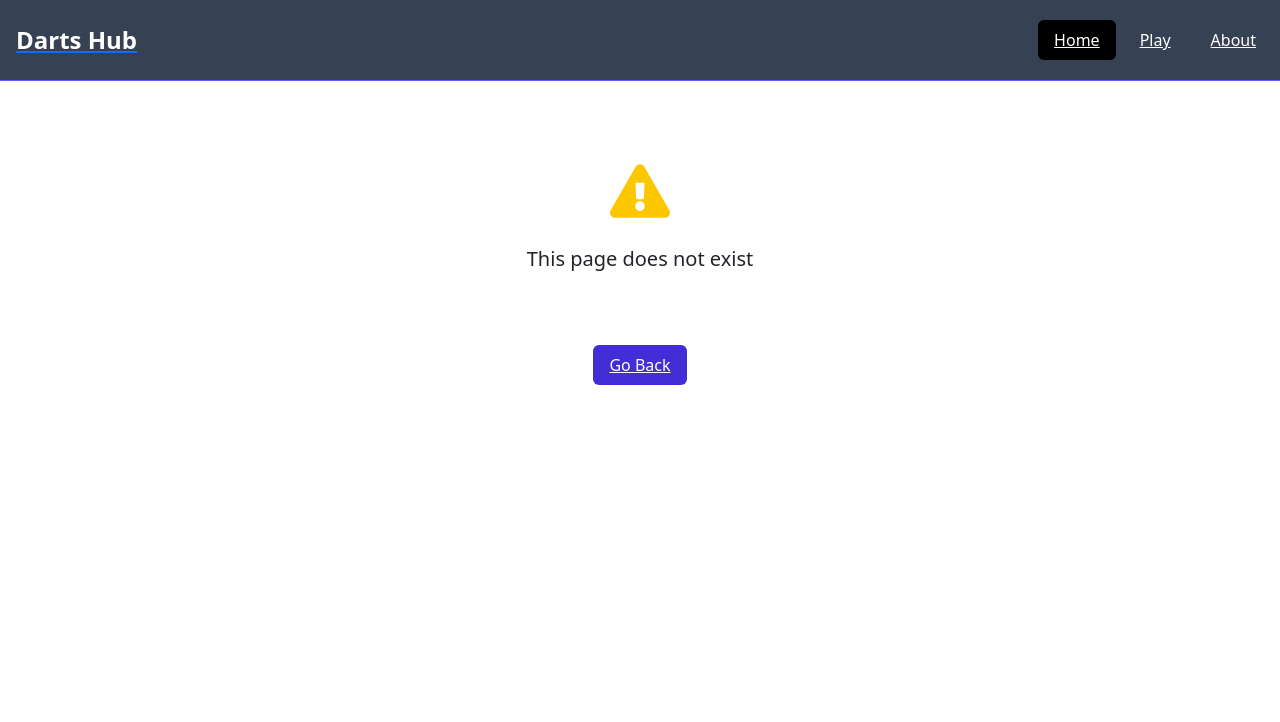
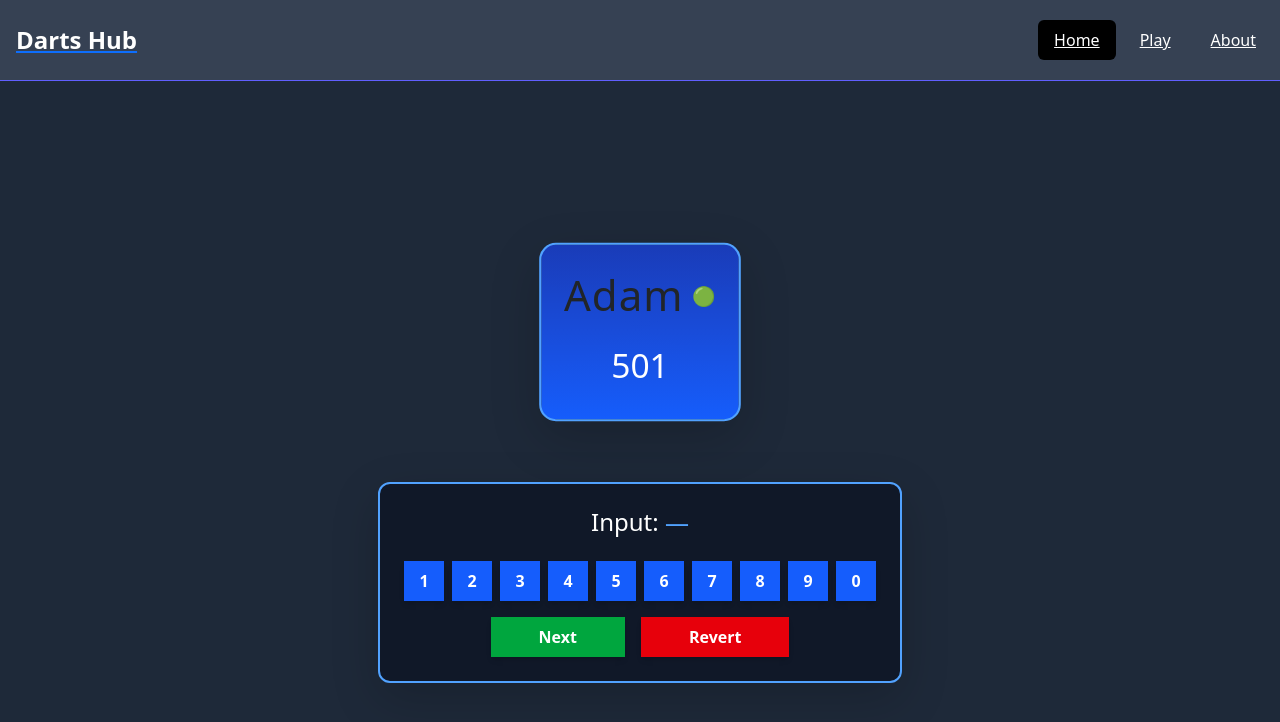
Before and after one commit to majkusi/DartReact, a React (Vite) app: page /game in a window 1280 px wide. Shown: the top 722 px of the page. Built offline with nearby package versions, Linux system fonts and the light colour scheme; a small style sheet from the web is missing.

Commit message:
Added PlayerCard, GameViewPage and fixed some styling across affected files

```diff
--- a/src/App.tsx
+++ b/src/App.tsx
@@ -9,6 +9,7 @@ import MainLayout from "./layouts/MainLayout";
 import HomePage from "./pages/HomePage";
 import CreateGamePage from "./pages/CreateGamePage";
 import CreateX01GamePage from "./pages/CreateX01GamePage";
+import GameViewPage from "./pages/GameViewPage";
 /// rafce
 const router = createBrowserRouter(
   createRoutesFromElements(
@@ -16,6 +17,7 @@ const router = createBrowserRouter(
       <Route index element={<HomePage />} />
       <Route path="/createGame" element={<CreateGamePage />} />
       <Route path="/createGame/X01" element={<CreateX01GamePage />} />
+      <Route path="/game/" element={<GameViewPage />} />
       <Route path="*" element={<NotFoundPage />} />
     </Route>
   )
--- a/src/Components/GameView/PlayerCard.tsx
+++ b/src/Components/GameView/PlayerCard.tsx
@@ -1,4 +1,55 @@
-function PlayerCard() {
-  return <div></div>;
+interface PropsTypes {
+  playerName: string;
+  playerId: number;
+  playerScore: number;
+  isPlayerTurn: boolean;
 }
+
+function PlayerTurn({ isPlayerTurn }: Pick<PropsTypes, "isPlayerTurn">) {
+  return (
+    <span
+      className={`ml-2 text-lg ${
+        isPlayerTurn ? "text-green-400" : "text-red-500"
+      }`}
+    >
+      {isPlayerTurn ? "🟢" : "🔴"}
+    </span>
+  );
+}
+
+const PlayerCard = ({
+  playerName,
+  playerId,
+  playerScore,
+  isPlayerTurn,
+}: PropsTypes) => {
+  return (
+    <div
+      key={playerId}
+      className={`flex flex-col justify-between items-center text-center rounded-2xl p-4 m-3 w-48 transition-all duration-300
+      ${
+        isPlayerTurn
+          ? "bg-gradient-to-b from-blue-800 to-blue-600 border-blue-400 shadow-blue-500/40 scale-105"
+          : "bg-gray-800 border-gray-600"
+      }
+      border-2 shadow-lg`}
+    >
+      {/* Player Name */}
+      <h1 className="text-lg font-bold tracking-wide flex items-center justify-center">
+        {playerName}
+        <PlayerTurn isPlayerTurn={isPlayerTurn} />
+      </h1>
+
+      {/* Player Score */}
+      <h2
+        className={`text-3xl font-extrabold mt-3 ${
+          isPlayerTurn ? "text-white" : "text-gray-300"
+        }`}
+      >
+        {playerScore}
+      </h2>
+    </div>
+  );
+};
+
 export default PlayerCard;
--- a/src/Components/GameView/ScoreBoard.tsx
+++ b/src/Components/GameView/ScoreBoard.tsx
@@ -1,42 +1,52 @@
 import { useState } from "react";
+
 const ScoreBoard = () => {
   const [input, setInput] = useState<string>("");
+
   const handleButtonClick = (value: string) => {
     const newValue = parseInt(input + value, 10);
     if (newValue <= 180) {
       setInput(input + value);
     }
   };
+
   const handleRevert = () => {
     setInput("");
   };
 
   return (
-    <div>
-      <div className="mb-3">
-        <h4>Input: {input}</h4>
+    <div className="flex flex-col items-center justify-center text-white space-y-4 p-6 bg-gray-900 rounded-xl shadow-lg border-blue-400 border-2 m-5">
+      {/* Display current input */}
+      <div>
+        <h4 className="text-lg font-semibold">
+          Input: <span className="text-blue-400">{input || "—"}</span>
+        </h4>
       </div>
-      <div>
+
+      {/* Number buttons */}
+      <div className="flex flex-wrap justify-center gap-2">
         {[1, 2, 3, 4, 5, 6, 7, 8, 9, 0].map((number) => (
           <button
             key={number}
-            className="btn btn-primary m-1"
             onClick={() => handleButtonClick(number.toString())}
+            className="w-10 h-10 bg-blue-600 hover:bg-blue-700 text-white font-bold rounded-md shadow-md transition"
           >
             {number}
           </button>
         ))}
       </div>
-      <div>
+
+      {/* Action buttons */}
+      <div className="flex gap-3">
         <button
-          className="btn btn-success mt-2"
           onClick={() => alert(`Next clicked with input: ${input}`)}
+          className="px-5 py-2 bg-green-600 hover:bg-green-700 text-white rounded-md shadow-md font-semibold transition"
         >
           Next
         </button>
         <button
-          className="btn btn-danger mt-2 ms-2"
-          onClick={() => handleRevert()}
+          onClick={handleRevert}
+          className="px-5 py-2 bg-red-600 hover:bg-red-700 text-white rounded-md shadow-md font-semibold transition"
         >
           Revert
         </button>
--- a/src/Components/GameView/X01Config.tsx
+++ b/src/Components/GameView/X01Config.tsx
@@ -1,4 +1,5 @@
 import { useState } from "react";
+import { Link } from "react-router";
 const X01Config = () => {
   const [doubleBull, setDoubleBull] = useState(false);
   function collectData(event: React.FormEvent<HTMLFormElement>) {
@@ -101,19 +102,21 @@ const X01Config = () => {
               onChange={(e) => setDoubleBull(e.target.checked)}
               className="sr-only peer"
             />
-            <div className="relative w-11 h-6 bg-gray-200 peer-focus:outline-none peer-focus:ring-4 peer-focus:ring-blue-300 rounded-full peer dark:bg-gray-700 peer-checked:after:translate-x-full after:absolute after:top-[2px] after:left-[2px] after:bg-white after:border-gray-300 after:border after:rounded-full after:h-5 after:w-5 after:transition-all peer-checked:bg-blue-600"></div>
+            <div className="relative w-11 h-6 bg-gray-200 peer-focus:outline-none peer-focus:ring-4 peer-focus:ring-blue-300 rounded-full peer dark:bg-gray-700 peer-checked:after:translate-x-full after:absolute after:top-0.5 after:left-0.5 after:bg-white after:border-gray-300 after:border after:rounded-full after:h-5 after:w-5 after:transition-all peer-checked:bg-blue-600"></div>
           </label>
         </div>
 
         <hr className="w-full border-gray-600" />
 
         {/* Submit button */}
+        <Link to="/game">
           <button
             type="submit"
             className="rounded-xl shadow-xl bg-gray-900 w-60 h-16 text-white border-2 border-blue-400 hover:bg-blue-600 transition"
           >
             Start Match
           </button>
+        </Link>
       </form>
     </div>
   );
--- /dev/null
+++ b/src/pages/GameViewPage.tsx
@@ -0,0 +1,17 @@
+import PlayerCard from "../components/GameView/PlayerCard";
+import ScoreBoard from "../components/GameView/ScoreBoard";
+const GameViewPage = () => {
+  return (
+    <div className="flex flex-col justify-center items-center bg-gray-800 h-svh">
+      <PlayerCard
+        playerName="Adam"
+        playerId={1}
+        playerScore={501}
+        isPlayerTurn={true}
+      />
+      <ScoreBoard />
+    </div>
+  );
+};
+
+export default GameViewPage;
```
Lines whose indentation alone changed are shown as unchanged.
